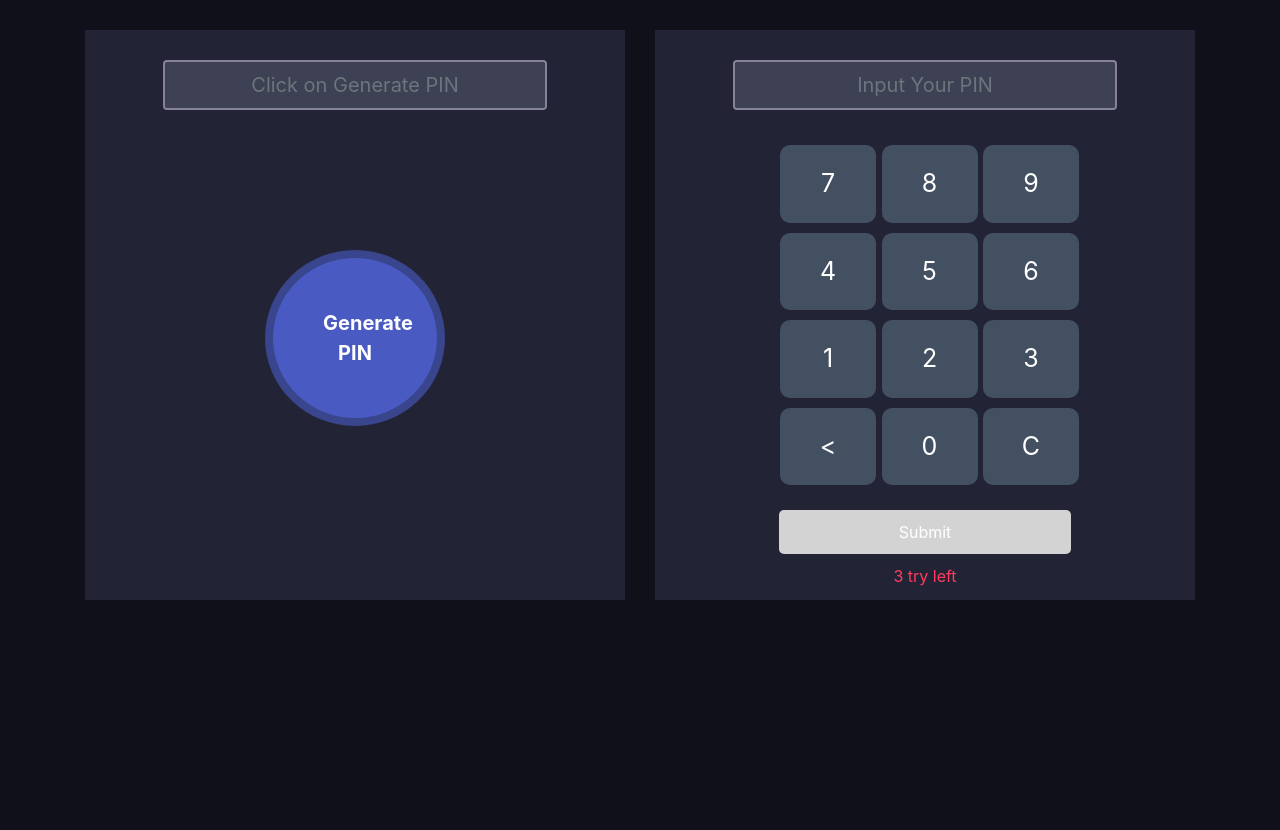
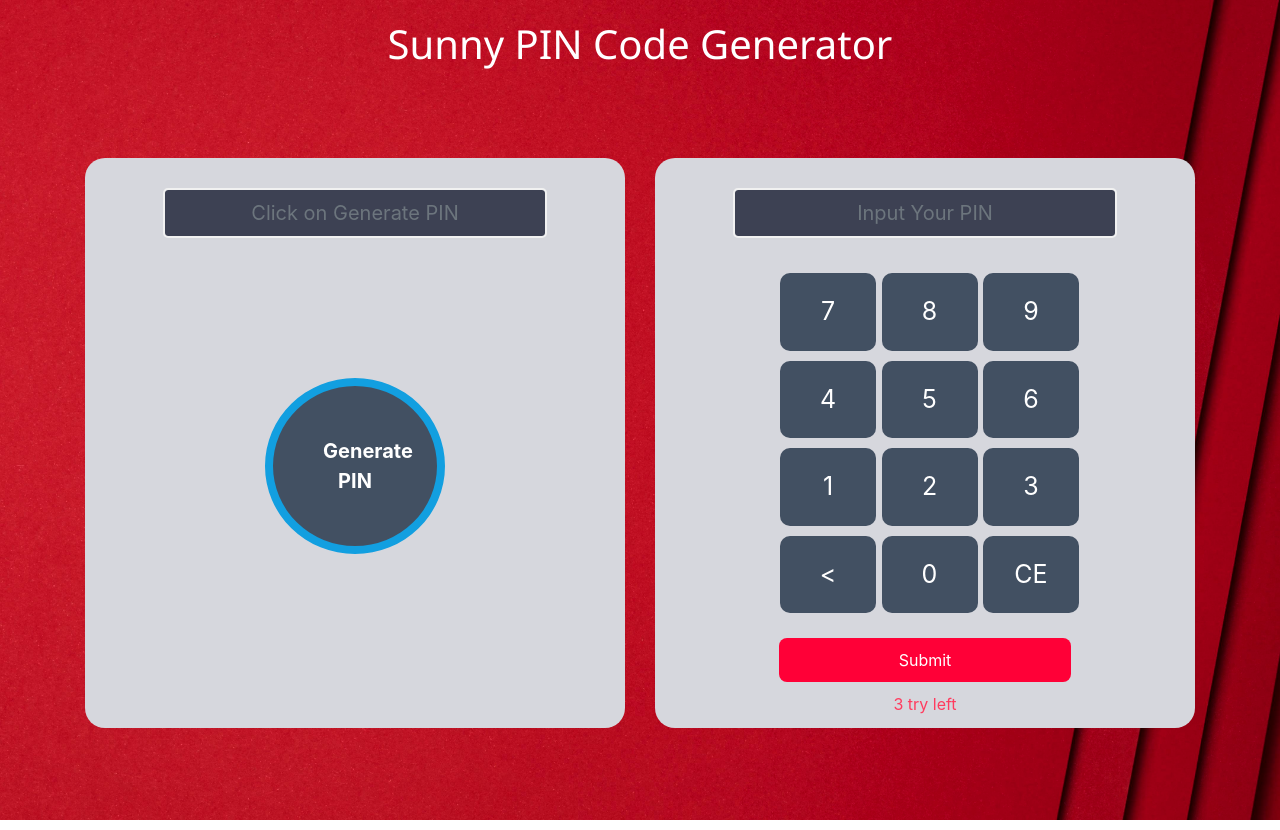
Before and after one commit to ahsanhabibsunnyofficial/pin-matcher-master, a plain HTML site: page index.html in a window 1280 px wide. Drawn offline with nearby package versions, Linux system fonts and the light colour scheme.

Commit message:
V1.0-pro

```diff
--- a/app.js
+++ b/app.js
@@ -1,5 +1,5 @@
 // Hide Notifications And Disabled Submit Button Function Call
-disableSubmitBtn();
+// disableSubmitBtn();
 hideNotification();
 
 // Generate PIN Function
@@ -12,12 +12,12 @@ function generatePin() {
 }
 
 // Submit Button Disabled Function
-function disableSubmitBtn() {
-    let inputPin = document.getElementById("input-pin-viewer").value;
-    if (inputPin == "") {
-        document.getElementById("btnSubmit").disabled = true;
-    }
-}
+// function disableSubmitBtn() {
+//     let inputPin = document.getElementById("input-pin-viewer").value;
+//     if (inputPin == "") {
+//         document.getElementById("btnSubmit").disabled = true;
+//     }
+// }
 
 // Backspace Button Function
 function btnBackspace() {
--- a/index.html
+++ b/index.html
@@ -4,12 +4,13 @@
 <head>
     <meta charset="UTF-8" />
     <meta name="viewport" content="width=device-width, initial-scale=1.0" />
-    <title>Pin Generator</title>
+    <title>Pin Generator||Ahsan Habib Sunny</title>
     <link rel="stylesheet" href="https://stackpath.bootstrapcdn.com/bootstrap/4.5.0/css/bootstrap.min.css" integrity="sha384-9aIt2nRpC12Uk9gS9baDl411NQApFmC26EwAOH8WgZl5MYYxFfc+NcPb1dKGj7Sk" crossorigin="anonymous" />
     <link rel="stylesheet" href="style.css" />
 </head>
 
 <body>
+    <h1 id="titelbox">Sunny PIN Code Generator</h1>
     <div class="container">
         <div class="row">
             <div class="col-md-6">
@@ -41,7 +42,7 @@
                             <div class="calc-button-row ">
                                 <div onclick="btnBackspace()" class="button">&lt;</div>
                                 <div class="button number" id="0">0</div>
-                                <div onclick="btnClear()" class="button">C</div>
+                                <div onclick="btnClear()" class="button">CE</div>
                             </div>
                             <div>
                                 <button onclick="submitPinBtn()" type="submit" class="submit-btn" id="btnSubmit">Submit</button>
@@ -57,7 +58,6 @@
                 <p id="timeleft-error" class="notify">❌ You don't have any try left, Please reload the page and try again.</p>
             </div>
         </div>
-
         <script src="app.js"></script>
 </body>
 
--- a/style.css
+++ b/style.css
@@ -5,17 +5,29 @@
 body {
     background: #10101b;
     height: 100vh;
+    background: url(bg.jpg);
+    background-size: cover;
+}
+
+#titelbox {
+    margin-top: 20px;
+    color: #fff;
+    text-align: center;
+    font-weight: 1400;
+    font: bold;
+    font-family: 'Segoe UI', Tahoma, Geneva, Verdana, sans-serif;
 }
 
 .container {
-    margin-top: 30px;
+    margin-top: 90px;
 }
 
 .half-width {
     height: 570px;
-    background: #222436;
+    background: #d6d7dd;
     padding: 30px;
     text-align: center;
+    border-radius: 20px 20px;
 }
 
 .generate-btn {
@@ -23,8 +35,8 @@ body {
     width: 180px;
     padding: 50px;
     border-radius: 50%;
-    border: 8px solid #39458c;
-    background-color: #495bc3;
+    border: 8px solid #129fe0;
+    background-color: rgb(66, 80, 98);
     color: #ffffff;
     font-weight: bold;
     font-size: 20px;
@@ -37,19 +49,20 @@ body {
 }
 
 input[type="text"] {
-    background-color: #3d4153;
+    background-color: #c3c5ce;
     padding: 10px 0px;
     color: #ffffff;
     text-align: center;
     width: 80%;
     margin: 0 auto;
-    border: 2px solid #858299;
+    border: 2px solid #f1f1f1;
     height: 50px;
     padding: 10px;
+    border-radius: 5px 5px;
 }
 
 input[type="text"]:focus {
-    background-color: #3d4153;
+    background-color: #eaebee;
     color: #fff;
     font-size: 20px;
 }
@@ -98,8 +111,8 @@ input[type="text"]:read-only {
     border: none;
     margin-top: 20px;
     padding: 10px 120px;
-    border-radius: 5px;
-    background: #495bc3;
+    border-radius: 8px;
+    background: rgb(255, 0, 55);
     color: #fff;
 }
 
```
Also changed, not shown: bg.jpg (added), 1 other file.
